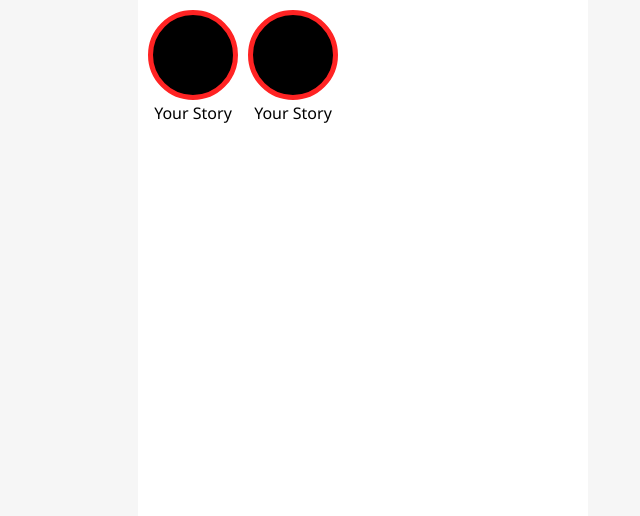
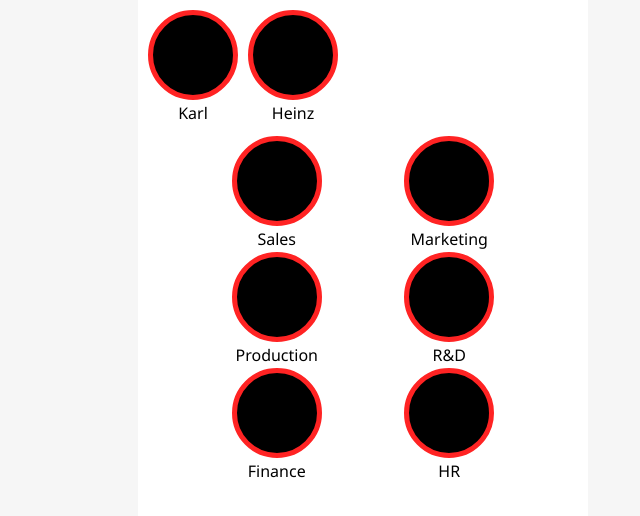
Before and after one commit to Schwabinger-Exzellenzcluster/instasights, an Angular app in the folder frontend/: page / in a window 1280 px wide. Shown: the top 516 px of the page, without its empty margins (277-917 px from the left). Built offline with nearby package versions, Linux system fonts and the light colour scheme.

Commit message:
add: stories of different departments on home page

```diff
--- a/frontend/src/app/home/home.component.html
+++ b/frontend/src/app/home/home.component.html
@@ -1,6 +1,20 @@
 <div class="main-content">
     <div class="chron-feed">
-        <app-bubble [routerLink]="'stories'"></app-bubble>
-        <app-bubble [routerLink]="'stories'"></app-bubble>
+        <app-bubble [routerLink]="'stories'" userId="Karl"></app-bubble>
+        <app-bubble [routerLink]="'stories'" userId="Heinz"></app-bubble>
+    </div>
+    <div class="departments">
+      <div class="department-row">
+        <app-bubble [routerLink]="'stories'" userId="Sales"></app-bubble>
+        <app-bubble [routerLink]="'stories'" userId="Marketing"></app-bubble>
+      </div>
+      <div class="department-row">
+        <app-bubble [routerLink]="'stories'" userId="Production"></app-bubble>
+        <app-bubble [routerLink]="'stories'" userId="R&D"></app-bubble>
+      </div>
+      <div class="department-row">
+        <app-bubble [routerLink]="'stories'" userId="Finance"></app-bubble>
+        <app-bubble [routerLink]="'stories'" userId="HR"></app-bubble>
+      </div>
     </div>
 </div>
--- a/frontend/src/app/home/home.component.scss
+++ b/frontend/src/app/home/home.component.scss
@@ -13,3 +13,17 @@
     padding: 10px;
     max-width: 100%;
 }
+
+.departments {
+  display: flex;
+  flex-direction: column;
+  justify-content: space-evenly;
+  align-items: center;
+}
+
+.department-row {
+  display: flex;
+  flex-direction: row;
+  justify-content: space-evenly;
+  width: 95%;
+}
--- a/frontend/src/app/shared/bubble/bubble.component.html
+++ b/frontend/src/app/shared/bubble/bubble.component.html
@@ -1,4 +1,4 @@
 <div class="container">
     <div class="bubble highlighted"></div>
-    <p>Your Story</p>
+    <p>{{ userId }}</p>
 </div>
--- a/frontend/src/app/shared/bubble/bubble.component.ts
+++ b/frontend/src/app/shared/bubble/bubble.component.ts
@@ -1,4 +1,4 @@
-import { Component, OnInit } from '@angular/core';
+import { Component, Input, OnInit } from '@angular/core';
 
 @Component({
   selector: 'app-bubble',
@@ -6,6 +6,7 @@ import { Component, OnInit } from '@angular/core';
   styleUrls: ['./bubble.component.scss']
 })
 export class BubbleComponent implements OnInit {
+  @Input() userId: string;
 
   constructor() { }
 
--- a/frontend/tsconfig.json
+++ b/frontend/tsconfig.json
@@ -27,6 +27,7 @@
     "enableI18nLegacyMessageIdFormat": false,
     "strictInjectionParameters": true,
     "strictInputAccessModifiers": true,
-    "strictTemplates": true
+    "strictTemplates": true,
+    "strictPropertyInitialization": false
   }
 }
```
